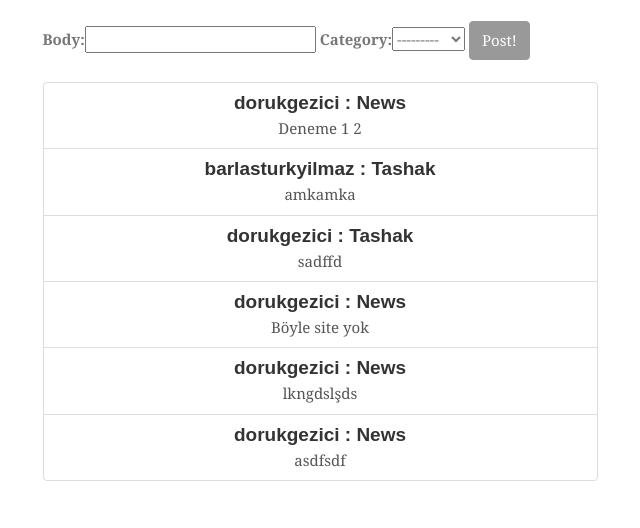
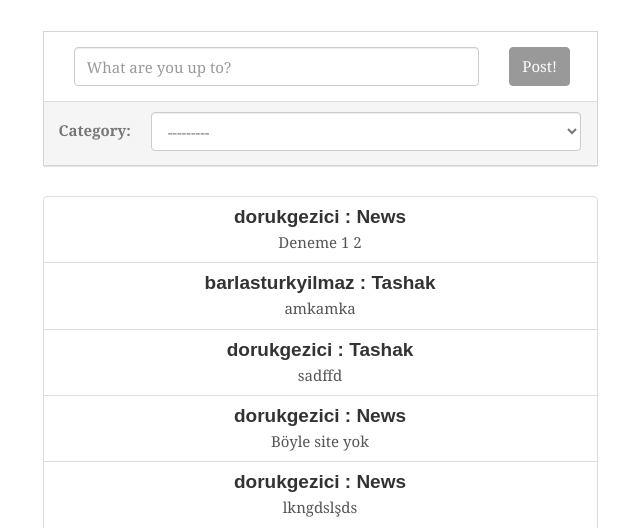
Before and after one commit to EESTECist/MiniFeed, a Django app: page / in a window 1280 px wide. Shown: the part 62-590 px from the top of the page, without its empty margins (320-960 px from the left). Run offline with Django 3.2, Linux system fonts and the light colour scheme; a user stored in the database is signed in; data comes from the database, SQL or seed files in the repository; both versions use the stored data as it was after the commit; some libraries are stand-ins or nearby versions; some web fonts are replaced.

Commit message:
Status update atessssss

```diff
--- a/feed/forms.py
+++ b/feed/forms.py
@@ -1,5 +1,8 @@
 from django import forms
+from django.forms import TextInput, Select
+
 from feed.models import Post
+
 
 class PostForm(forms.ModelForm):
     class Meta:
@@ -8,5 +11,7 @@ class PostForm(forms.ModelForm):
             "id"
         ]
         widgets = {
-            "author": forms.HiddenInput()
+            "author": forms.HiddenInput(),
+            "body": TextInput(attrs={"class": "form-control", "placeholder": "What are you up to?"}),
+            "category": Select(attrs={"class": "form-control"})
         }
--- a/feed/static/css/style.css
+++ b/feed/static/css/style.css
@@ -0,0 +1,21 @@
+.panel {
+    -webkit-border-radius: 0px;
+    -moz-border-radius: 0px;
+    border-radius: 0px;
+    -webkit-box-shadow: none;
+    -moz-box-shadow: none;
+    box-shadow: none;
+    margin-bottom: 30px;
+    margin-top:10px;
+}
+
+.panel.panel-default {
+    border: 1px solid #d4d4d4;
+    -webkit-box-shadow: 0 2px 1px -1px rgba(0, 0, 0, 0.1);
+    -moz-box-shadow: 0 2px 1px -1px rgba(0, 0, 0, 0.1);
+    box-shadow: 0 2px 1px -1px rgba(0, 0, 0, 0.1);
+}
+
+.btn-icon {
+    color: #484848;
+}
--- a/feed/templates/index.html
+++ b/feed/templates/index.html
@@ -9,16 +9,36 @@
                 {% if user.is_authenticated %}
                     <form action="." method="post">
                         {% csrf_token %}
-                        {{ form|bootstrap }}
-                        <button type="submit" class="btn btn-default">Post!</button>
+                        {{ form.non_field_errors }}
+                        <div class="panel panel-default">
+                            <div class="panel-body">
+                                <div class="col-md-10">
+                                    <div class="fieldWrapper">
+                                        {{ form.body.errors }}
+                                        {{ form.body }}
+                                    </div>
+                                </div>
+                                <div class="col-md-2">
+                                    <button type="submit" class="btn btn-default">Post!</button>
+                                </div>
+                            </div>
+                            <div class="panel-footer">
+                                <div class="fieldWrapper">
+                                    {{ form.category.errors }}
+                                    <div class="row" style="line-height: 250%;">
+                                        <div class="col-md-2">
+                                            <label for="{{ form.category.id_for_label }}">Category:</label>
+                                        </div>
+                                        <div class="col-md-10">
+                                            {{ form.category }}
+                                        </div>
+                                    </div>
+                                </div>
+                            </div>
+                        </div>
                     </form>
-                {% else %}
-                    <p>Not logged in!</p>
                 {% endif %}
             </div>
-        </div>
-        <div class="row">
-            &nbsp;
         </div>
         <div class="row">
             <div class="col-md-6 col-md-offset-3" style="text-align: center";>
@@ -32,7 +52,6 @@
                 </div>
             </div>
         </div>
-
     </div>
 
 {% endblock %}
--- a/feed/templates/theme.html
+++ b/feed/templates/theme.html
@@ -1,10 +1,11 @@
 <!DOCTYPE html>
 <html>
   <head>
-    <meta charset="utf-8">
-    <title>MiniFeed</title>
-    {% load static %}
-    <link rel="stylesheet" href={% static "css/bootstrap.min.css" %}>
+      <meta charset="utf-8">
+      <title>MiniFeed</title>
+      {% load static %}
+      <link rel="stylesheet" href={% static "css/bootstrap.min.css" %}>
+      <link rel="stylesheet" href={% static "css/style.css" %}>
   </head>
   <body>
     <nav class="navbar navbar-default">
```
Also changed, not shown: db.sqlite3.
